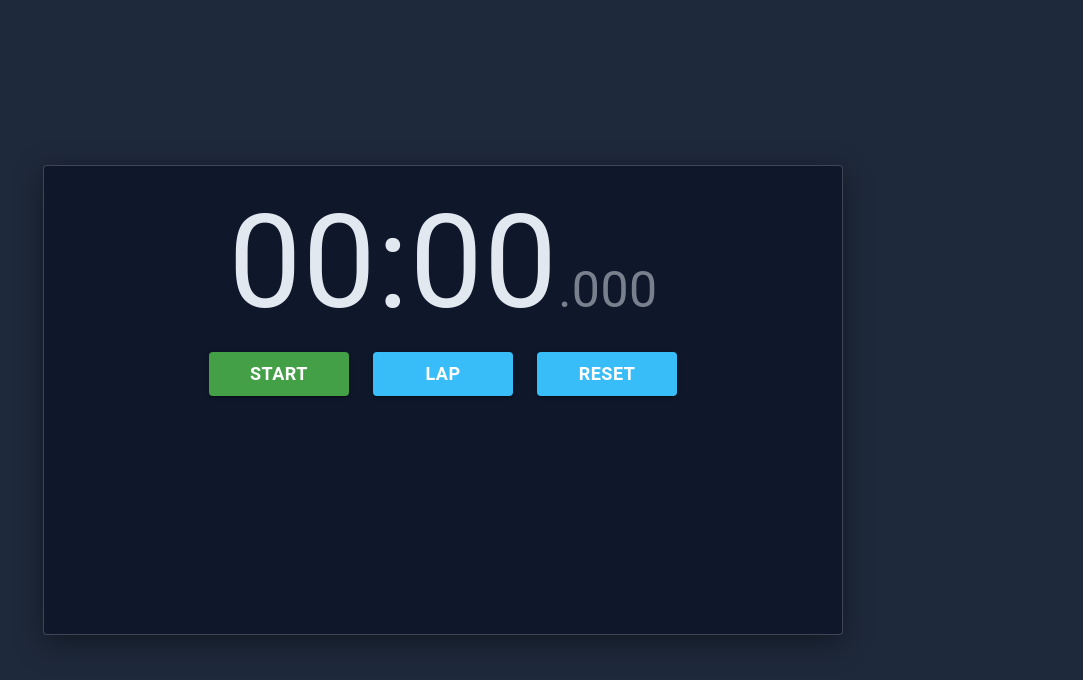
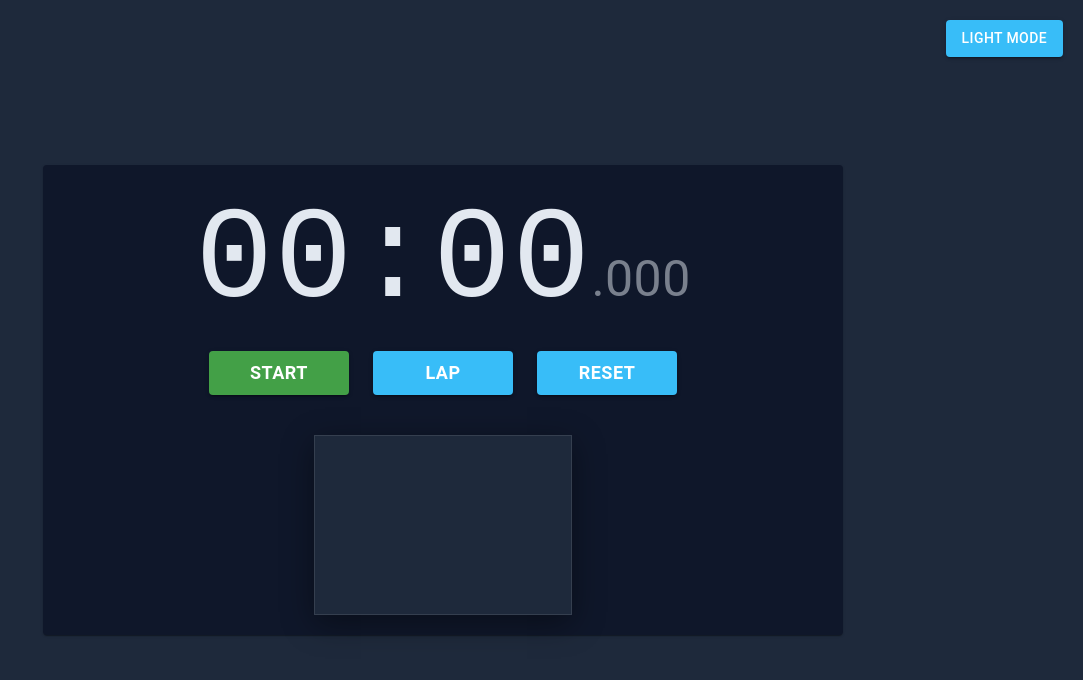
Before and after one commit to TaseerFatima/Stopwatch, a React (Vite) app: page / in a window 1280 px wide. Shown: the top 680 px of the page, without its empty margins (197-1280 px from the left). Built offline with nearby package versions, Linux system fonts and the light colour scheme.

Commit message:
apply toggle themes

```diff
--- a/src/App.jsx
+++ b/src/App.jsx
@@ -3,9 +3,9 @@ import MainLayout from './components/MainLayout'
 
 const App = () => {
   return (
-    <div>
+    <>
       <MainLayout/>
-    </div>
+    </>
   )
 }
 
--- a/src/components/MainLayout.jsx
+++ b/src/components/MainLayout.jsx
@@ -1,5 +1,5 @@
 import React, { useEffect, useState, useRef } from "react";
-import { Box, Typography, Stack } from "@mui/material";
+import { Box, Stack, Button } from "@mui/material";
 import LapButton from "./LapButton";
 import ResetButton from "./ResetButton";
 import StartStopButton from "./StartStopButton";
@@ -24,8 +24,11 @@ const MainLayout = () => {
   const savedTimeRef = useRef(0);
   const intervalRef = useRef(null);
   const lapsEndRef = useRef(null);
+  const [darkMode, setDarkMode] = useState(true);
 
-  //   stopwatch Time
+  const toggleTheme = () => setDarkMode(!darkMode);
+
+  //  Stopwatch logic
   useEffect(() => {
     if (running) {
       startTimeRef.current = Date.now() - savedTimeRef.current;
@@ -39,30 +42,24 @@ const MainLayout = () => {
     return () => clearInterval(intervalRef.current);
   }, [running]);
 
-  //   laps
+  //  laps
   useEffect(() => {
     if (lapsEndRef.current) {
       lapsEndRef.current.scrollIntoView({ behavior: "smooth" });
     }
   }, [laps]);
 
-  //   handle Events
+  // Keyboard shortcuts
   useEffect(() => {
     const handleKeyPress = (e) => {
       if (e.code === "Space") {
         e.preventDefault();
-        if (running) {
-          setRunning(false);
-        } else {
-          setRunning(true);
-        }
+        setRunning((prev) => !prev);
       }
-
-      if (e.code === "Enter" && running) {
+      if (e.code === "Enter") {
         e.preventDefault();
         setLaps((prev) => [...prev, time]);
       }
-
       if (e.code === "Backspace") {
         e.preventDefault();
         setRunning(false);
@@ -72,11 +69,11 @@ const MainLayout = () => {
       }
     };
 
-    window.addEventListener("keydown", handleKeyPress);
-    return () => window.removeEventListener("keydown", handleKeyPress);
+    addEventListener("keydown", handleKeyPress);
+    return () => removeEventListener("keydown", handleKeyPress);
   }, [running, time]);
 
-//   timeformat
+  //  Format time
   const formatTime = (t) => {
     const minutes = Math.floor(t / 60000);
     const seconds = Math.floor((t % 60000) / 1000);
@@ -85,33 +82,58 @@ const MainLayout = () => {
       "0"
     )}`;
   };
+
   const millisecond = (t) => {
     const ms = Math.floor(t % 1000);
     return `.${String(ms).padStart(3, "0")}`;
   };
 
   return (
-    <DemoBox>
+    <DemoBox
+      sx={{
+        position: "relative",
+        backgroundColor: darkMode ? "#1e293b" : "#f8fafc",
+        color: darkMode ? "#e2e8f0" : "#0f172a",
+      }}
+    >
+       {/* Light/Dark Toggle  */}
+      <Button
+        variant="contained"
+        onClick={toggleTheme}
+        sx={{
+          position: "absolute",
+          top: 20,
+          right: 20,
+          zIndex: 2,
+          backgroundColor: darkMode ? "#38bdf8" : "#0f172a",
+          "&:hover": { backgroundColor: darkMode ? "#0ea5e9" : "#1e293b" },
+        }}
+      >
+        {darkMode ? "Light Mode" : "Dark Mode"}
+      </Button>
+
       <DemoPaper
         square={false}
         sx={{
           width: { xs: "100%", sm: "90%", md: "70%" },
           p: { xs: 2, sm: 3, md: 4 },
+          backgroundColor: darkMode ? "#0f172a" : "#ffffff",
+          color: darkMode ? "#e2e8f0" : "#0f172a",
         }}
       >
-        {/* Stopwatch Time */}
+        {/* Stopwatch Display */}
         <StopwatchBox sx={{ width: { xs: "100%", sm: "90%", md: "70%" } }}>
           <Box
             sx={{
               display: "flex",
               justifyContent: "center",
               alignItems: "baseline",
+              fontFamily: "montserrat",
             }}
           >
             <StopwatchTypography
               sx={{
                 fontSize: { xs: "80px", sm: "100px", md: "130px" },
-                lineHeight: 1,
               }}
             >
               {formatTime(time)}
@@ -130,18 +152,15 @@ const MainLayout = () => {
         <StackControls
           direction={{ xs: "column", sm: "row" }}
           spacing={3}
-          sx={{mt: { xs: 5, sm: 4, md: 3 }}}
+          sx={{ mt: { xs: 5, sm: 4, md: 3 } }}
         >
           <StartStopButton
             running={running}
             onStart={() => setRunning(true)}
             onStop={() => setRunning(false)}
           />
-
           <Stack direction="row" spacing={3} sx={{ justifyContent: "center" }}>
-            <LapButton
-              onLap={() => setLaps((prevLaps) => [...prevLaps, time])}
-            />
+            <LapButton onLap={() => setLaps((prev) => [...prev, time])} />
             <ResetButton
               onReset={() => {
                 setRunning(false);
@@ -153,16 +172,17 @@ const MainLayout = () => {
           </Stack>
         </StackControls>
 
-        {/* laps list */}
+        {/* Laps List */}
         <LapsBox
           sx={{
             mt: { xs: 6, sm: 5 },
             maxHeight: { xs: 150, sm: 200 },
+            width: { xs: "70%", sm: "60%", md: "35%" },
           }}
         >
           {laps.map((lapTime, index) => (
             <LapTypography key={index}>
-              <LapIndex>{index + 1}: </LapIndex>
+              <LapIndex>{index + 1}:</LapIndex>
               {formatTime(lapTime)}
               <LapMilliseconds>{millisecond(lapTime)}</LapMilliseconds>
             </LapTypography>
--- a/src/components/ResetButton.jsx
+++ b/src/components/ResetButton.jsx
@@ -13,7 +13,6 @@ const ResetButton = ({onReset}) => {
         sx={{
            width: { xs: 140, sm: 120, md: 140 },
         }}
-
       >
         Reset
       </Buttons>
--- /dev/null
+++ b/src/components/StopButton.jsx
@@ -0,0 +1,22 @@
+import {
+ Buttons
+} from "./StyledComponent";
+import React from "react";
+
+const StopButton = ({onStop}) => {
+  return (
+    <>
+      <Buttons
+        onClick={onStop}
+        variant="contained"
+        sx={{
+           width: { xs: 100, sm: 120, md: 140 },
+        }}
+      >
+        Stop
+      </Buttons>
+    </>
+  );
+};
+
+export default StopButton;
--- a/src/components/StyledComponent.jsx
+++ b/src/components/StyledComponent.jsx
@@ -6,31 +6,28 @@ export const DemoBox = styled(Box)(() => ({
   display: "flex",
   justifyContent: "center",
   alignItems: "center",
-  backgroundColor: "#1e293b",
 }));
 
-export const DemoPaper = styled(Paper)(({ theme }) => ({
+export const DemoPaper = styled(Paper)(() => ({
   maxWidth: 800,
   height: 470,
-  backgroundColor: "#0f172a",
-  boxShadow: "0 8px 30px rgba(0,0,0,0.4)",
-  border: "1px solid rgba(255,255,255,0.2)",
-  ...theme.typography.body2,
   textAlign: "center",
 }));
 
 export const StopwatchTypography = styled(Typography)(() => ({
-  color: "#e2e8f0",
+  fontFamily: "monospace",
+  lineHeight: 1,
 }));
-
 export const LapsBox = styled(Box)(() => ({
   textAlign: "center",
   color: "#e2e8f0",
   overflowY: "auto",
-  width: "100%",
-  mx: "auto",
-  height: 160,
+  margin: "0 auto",
+  height: 180,
   scrollbarWidth: "none",
+  backgroundColor: "#1e293b",
+  boxShadow: "0 8px 30px rgba(0,0,0,0.4)",
+ border: "1px solid rgba(255,255,255,0.1)",
 }));
 
 export const Buttons = styled(Button)(() => ({
@@ -46,7 +43,7 @@ export const StopwatchBox = styled(Box)(() => ({
   display: "inline-block",
   fontFamily: "monospace",
   textAlign: "center",
-  mx: "auto",
+  margin: "auto",
 }));
 
 export const LapTypography = styled(Typography)(() => ({
@@ -63,7 +60,7 @@ export const LapMilliseconds = styled("span")(() => ({
 }));
 
 export const LapIndex = styled("span")(() => ({
-  fontWeight: 600,
+  fontWeight: 800,
   color: "#ffffff",
   marginRight: "8px",
 }));
@@ -72,7 +69,7 @@ export const StackControls = styled(Stack)(() => ({
   display: "flex",
   justifyContent: "center",
   alignItems: "center",
-  mx: "auto",
+  margin: "auto",
 }));
 
 export const MillisecondTypography = styled(Typography)(() => ({
```
